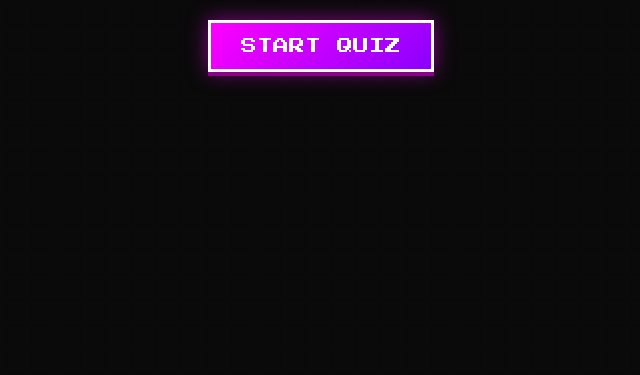
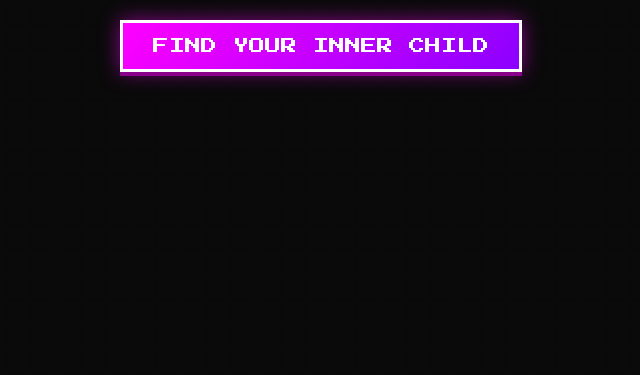
Before and after one commit to LogicNerds/FNAFquiz, a plain HTML site: page index.html in a window 1280 px wide. Shown: the part 425-800 px from the top of the page, without its empty margins (319-959 px from the left). Drawn offline with Linux system fonts and the light colour scheme.

Commit message:
Update index.html

```diff
--- a/index.html
+++ b/index.html
@@ -423,7 +423,7 @@
         <div class="screen start-screen active">
             <div class="title-graphic"></div>
             <h1 class="title">Which FNAF<br>Animatronic<br>Are You?</h1>
-            <button class="btn" onclick="startQuiz()">Start Quiz</button>
+            <button class="btn" onclick="startQuiz()">Find Your Inner Child</button>
         </div>
 
         <!-- ============================================
```
